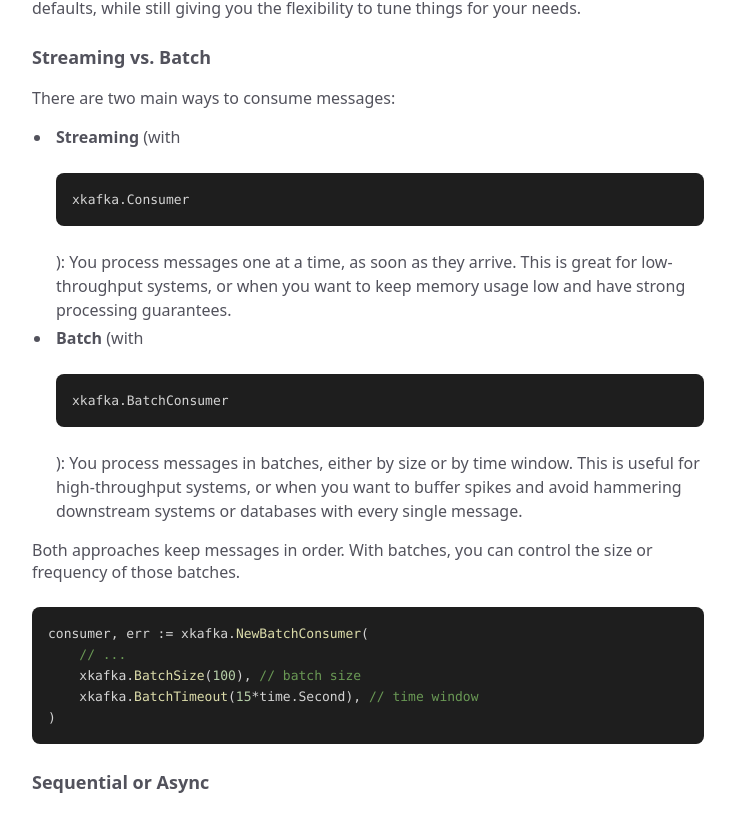
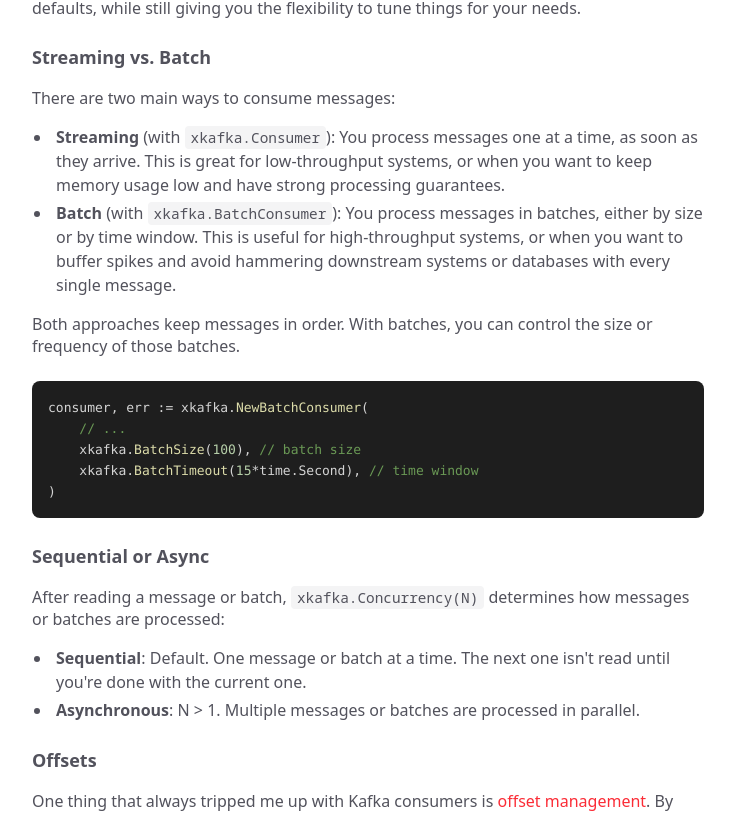
Before and after one commit to sonnes/raviatluri.in, a Next.js app: page /articles/introducing-xkafka in a window 1280 px wide. Shown: the part 2720-3533 px from the top of the page, without its empty margins (272-1007 px from the left). Built offline with nearby package versions, Linux system fonts and the light colour scheme.

Commit message:
Enhance MDX Component to Support Inline Code Styling
- Added support for inline code rendering without a className, applying specific styles for better visibility.
- Maintained existing functionality for code blocks with className.

```diff
--- a/components/mdx.tsx
+++ b/components/mdx.tsx
@@ -51,6 +51,18 @@
   },
   code: ({ children, className, style, ...props }: ComponentPropsWithoutRef<'code'>) => {
     const language = className?.replace('language-', '');
+    // Inline code: no className
+    if (!className) {
+      return (
+        <code
+          className="bg-zinc-100 dark:bg-zinc-800 rounded px-1.5 py-0.5 font-mono text-[0.90em]"
+          {...props}
+        >
+          {children}
+        </code>
+      );
+    }
+    // Code block
     const customStyle = style || {
       margin: '1.5rem 0',
       padding: '1rem',
```
